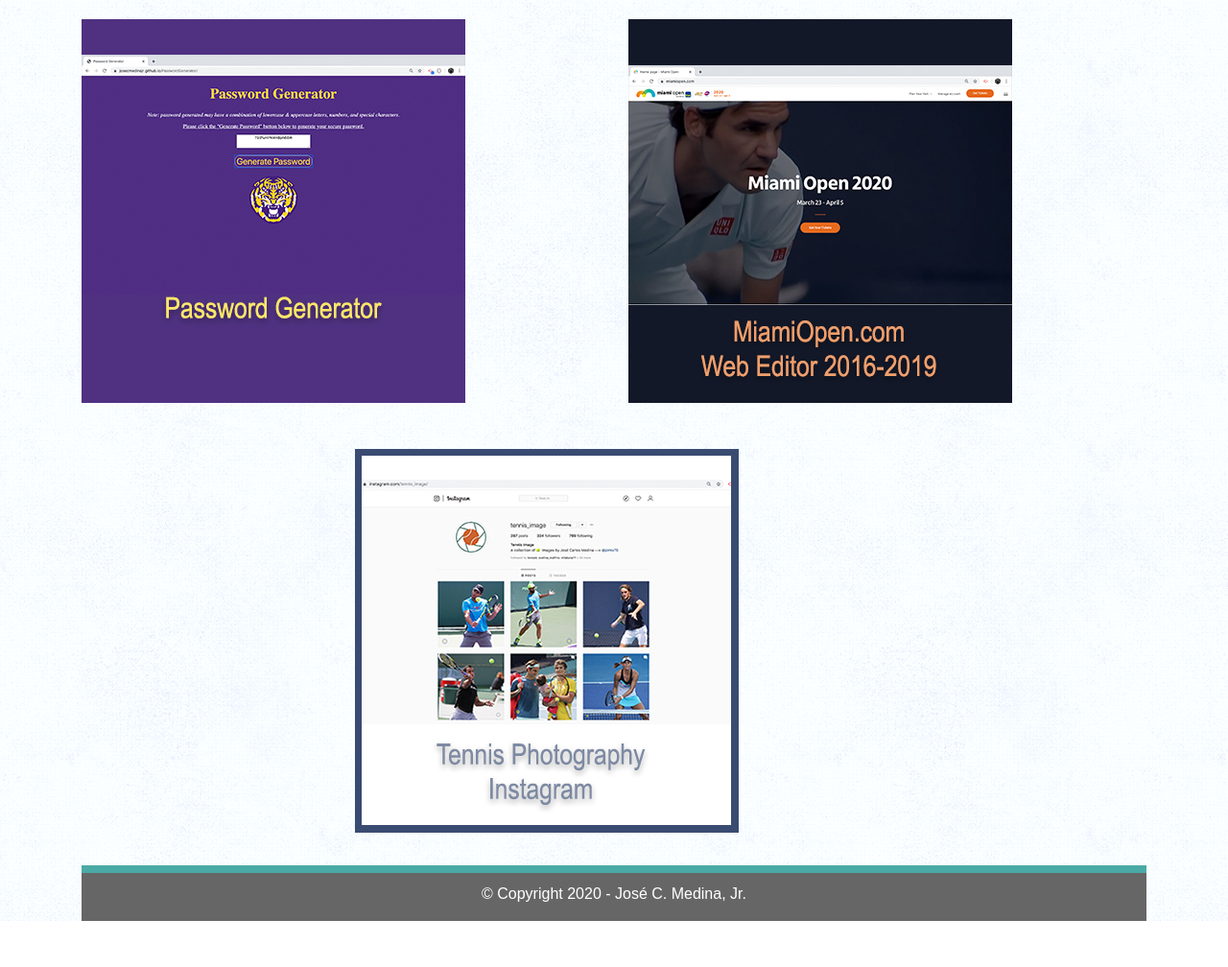
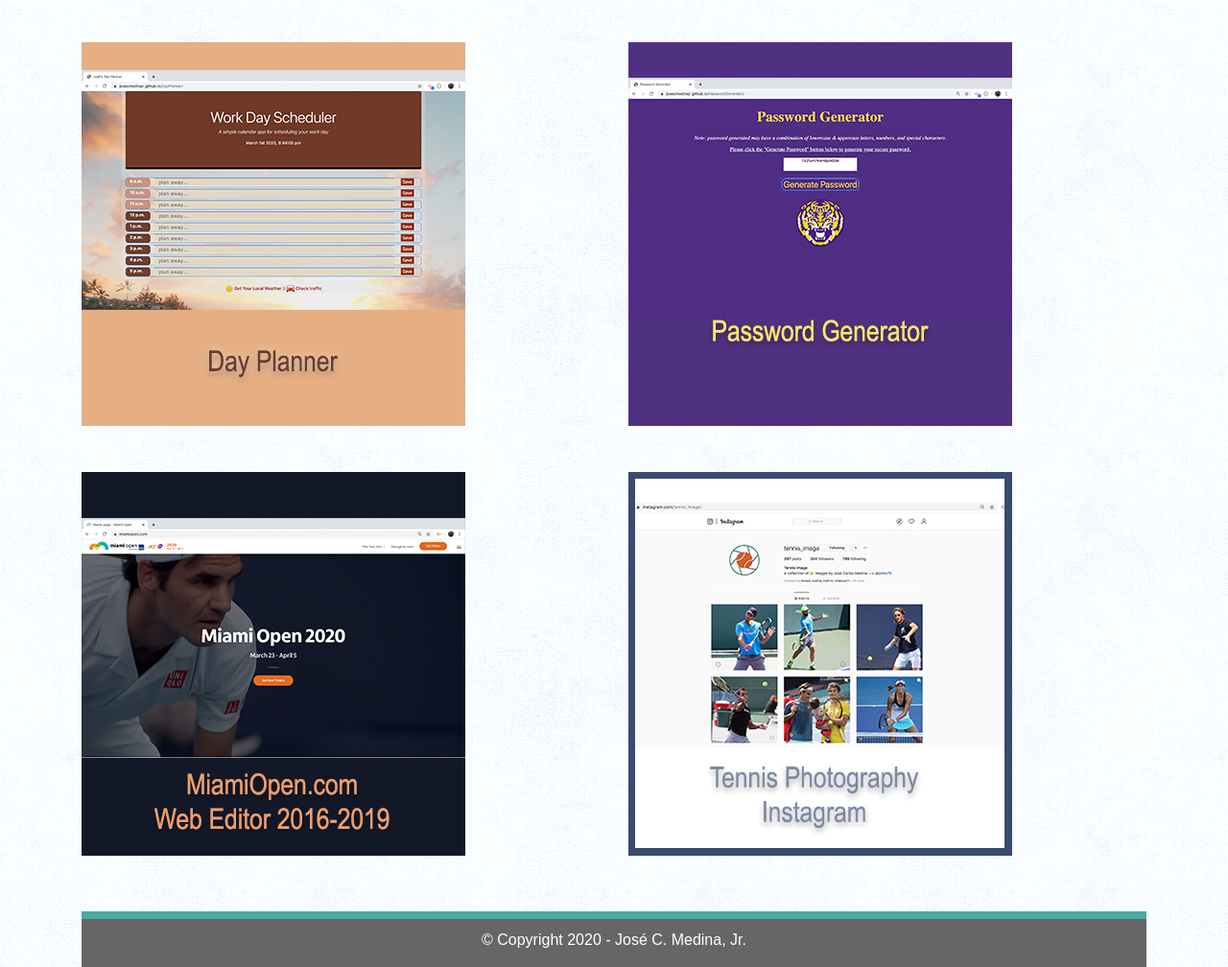
Before and after one commit to josecmedinajr/ResponsivePortfolio, a plain HTML site: page portfolio.html in a window 1280 px wide. Shown: the part 600-1608 px from the top of the page at 96% size. Before the commit the page ends 1560 px from the top, so only its background shows below. Drawn offline with nearby package versions, Linux system fonts and the light colour scheme.

Commit message:
added Day Planner portfolio image

```diff
--- a/portfolio.html
+++ b/portfolio.html
@@ -12,7 +12,7 @@
 
     <title>José C. Medina, Jr's Responsive Portfolio</title>
   </head>
-
+√
   <body>
 
     <div class="container">
@@ -57,20 +57,23 @@
 
   <div class="row">
     <div class="col-5">
-      <a href="https://josecmedinajr.github.io/PasswordGenerator/" target="_blank"><img src="assets/images/PasswordGenerator_Portfolio.jpg" class="img-fluid"></a>
+      <a href="https://josecmedinajr.github.io/DayPlanner/" target="_blank"><img src="assets/images/DayPlanner_portfolio.jpg" class="img-fluid"></a>
     </div>
     <div class="offset-1 col-5">
-      <a href="https://miamiopen.com" target="_blank"><img src="assets/images/sites2.jpg" class="img-fluid"></a>
+      <a href="https://josecmedinajr.github.io/PasswordGenerator/" target="_blank"><img src="assets/images/PasswordGenerator_Portfolio.jpg" class="img-fluid"></a>
     </div>
   </div>
   <br><br>
 
   <div class="row">
-    <div class="offset-3 col-5">
-      <a href="https://www.instagram.com/tennis_image/" target="_blank"><img src="assets/images/instagram2.jpg" class="img-fluid"><a>
+    <div class="col-5">
+      <a href="https://miamiopen.com" target="_blank"><img src="assets/images/sites2.jpg" class="img-fluid"></a>
     </div>
-  </div>
-  <br>
+    <div class="offset-1 col-5">
+        <a href="https://www.instagram.com/tennis_image/" target="_blank"><img src="assets/images/instagram2.jpg" class="img-fluid"><a>
+      </div>
+    </div>
+  <br><br>
 
   <footer class="footer">
     <div class="row">
```
Also changed, not shown: assets/images/DayPlanner_portfolio.jpg (added).
